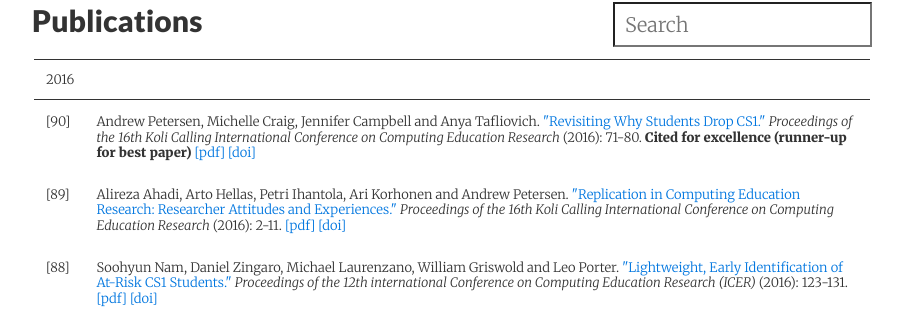
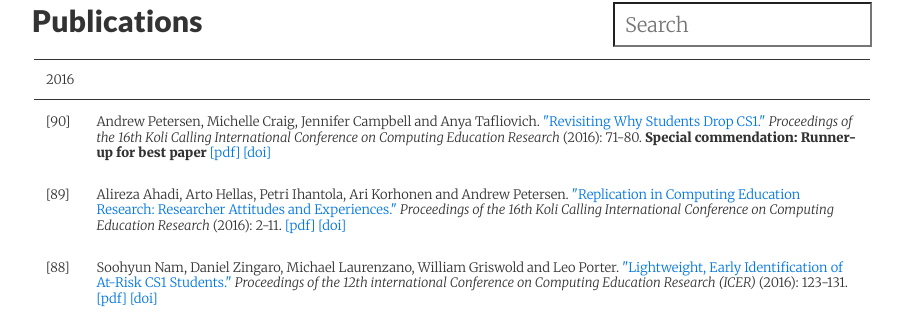
Before and after one commit to uoftcsed/uoftcsed.github.io, a Jekyll site: the page built from pubs.md, in a window 1280 px wide and 900 px high. Shown: the part 136-457 px from the top of the window, without its empty margins (188-1091 px from the left). Built offline with Jekyll 4.4.1, drawn with Linux system fonts in a browser that asks for light colours; nearby versions of some CDN libraries.

Commit message:
Rewording commendation note

```diff
--- a/_pubs/bibs/Petersen.bib
+++ b/_pubs/bibs/Petersen.bib
@@ -28,7 +28,7 @@
  doi = {10.1145/2999541.2999552},
  acmid = {2999552},
  keywords = {CS1, dropping, retention},
- comment = {<b>Cited for excellence (runner-up for best paper)</b>}
+ comment = {<b>Special commendation: Runner-up for best paper</b>}
 }
 
 @inproceedings{BatesP11,
--- a/pubs.md
+++ b/pubs.md
@@ -9,7 +9,7 @@ tags: publications
 <table id="pubs" class="result">
 <tr><td colspan="2" class="sheader">2016</td></tr>
 <tr class="bibline"><td class="bibref"><a class="bibanchor" name="90"></a>[90]</td><td class="bibitem">Andrew Petersen, Michelle Craig, Jennifer Campbell and Anya Tafliovich.  <a href="http://doi.acm.org/10.1145/2999541.2999552">"Revisiting Why Students Drop CS1." </a><i>Proceedings of the 16th Koli Calling International Conference on Computing Education Research </i>(2016): 71-80.
-<b>Cited for excellence (runner-up for best paper)</b>
+<b>Special commendation: Runner-up for best paper</b>
 <span class="Z3988" title="ctx_ver=Z39.88-2004&amp;rft_val_fmt=info%3Aofi%2Ffmt%3Akev%3Amtx%3Abook&amp;rft.atitle=Revisiting+Why+Students+Drop+CS1&amp;rft.btitle=Proceedings+of+the+16th+Koli+Calling+International+Conference+on+Computing+Education+Research&amp;rft.genre=bookitem&amp;rft.pub=&amp;rft_id=http%3A%2F%2Fdoi.acm.org%2F10.1145%2F2999541.2999552&amp;rfr_id=info%3Asid%2F%3Abibs%2FCampbell.bib%3Bbibs%2FCraig.bib%3Bbibs%2FEasterbrook.bib%3Bbibs%2FEngels.bib%3Bbibs%2FGries.bib%3Bbibs%2FHorton.bib%3Bbibs%2FLiu.bib%3Bbibs%2FPatitsas.bib%3Bbibs%2FPetersen.bib%3Bbibs%2FPitt.bib%3Bbibs%2FReid.bib%3Bbibs%2FSmith.bib%3Bbibs%2FTafliovich.bib%3Bbibs%2FZingaro.bib&amp;rft.date=2016&amp;rft.au=Andrew+Petersen&amp;rft.au=Michelle+Craig&amp;rft.au=Jennifer+Campbell&amp;rft.au=Anya+Tafliovich"></span> <span class="bibmenu"><a href="http://doi.acm.org/10.1145/2999541.2999552">[pdf]</a> <a href="http://dx.doi.org/10.1145/2999541.2999552">[doi]</a></span></td></tr>
 <tr class="bibline"><td class="bibref"><a class="bibanchor" name="89"></a>[89]</td><td class="bibitem">Alireza Ahadi, Arto Hellas, Petri Ihantola, Ari Korhonen and Andrew Petersen.  <a href="http://doi.acm.org/10.1145/2999541.2999554">"Replication in Computing Education Research: Researcher Attitudes and Experiences." </a><i>Proceedings of the 16th Koli Calling International Conference on Computing Education Research </i>(2016): 2-11.
 <span class="Z3988" title="ctx_ver=Z39.88-2004&amp;rft_val_fmt=info%3Aofi%2Ffmt%3Akev%3Amtx%3Abook&amp;rft.atitle=Replication+in+Computing+Education+Research%3A+Researcher+Attitudes+and+Experiences&amp;rft.btitle=Proceedings+of+the+16th+Koli+Calling+International+Conference+on+Computing+Education+Research&amp;rft.genre=bookitem&amp;rft.pub=&amp;rft_id=http%3A%2F%2Fdoi.acm.org%2F10.1145%2F2999541.2999554&amp;rfr_id=info%3Asid%2F%3Abibs%2FCampbell.bib%3Bbibs%2FCraig.bib%3Bbibs%2FEasterbrook.bib%3Bbibs%2FEngels.bib%3Bbibs%2FGries.bib%3Bbibs%2FHorton.bib%3Bbibs%2FLiu.bib%3Bbibs%2FPatitsas.bib%3Bbibs%2FPetersen.bib%3Bbibs%2FPitt.bib%3Bbibs%2FReid.bib%3Bbibs%2FSmith.bib%3Bbibs%2FTafliovich.bib%3Bbibs%2FZingaro.bib&amp;rft.date=2016&amp;rft.au=Alireza+Ahadi&amp;rft.au=Arto+Hellas&amp;rft.au=Petri+Ihantola&amp;rft.au=Ari+Korhonen&amp;rft.au=Andrew+Petersen"></span> <span class="bibmenu"><a href="http://doi.acm.org/10.1145/2999541.2999554">[pdf]</a> <a href="http://dx.doi.org/10.1145/2999541.2999554">[doi]</a></span></td></tr>
```
